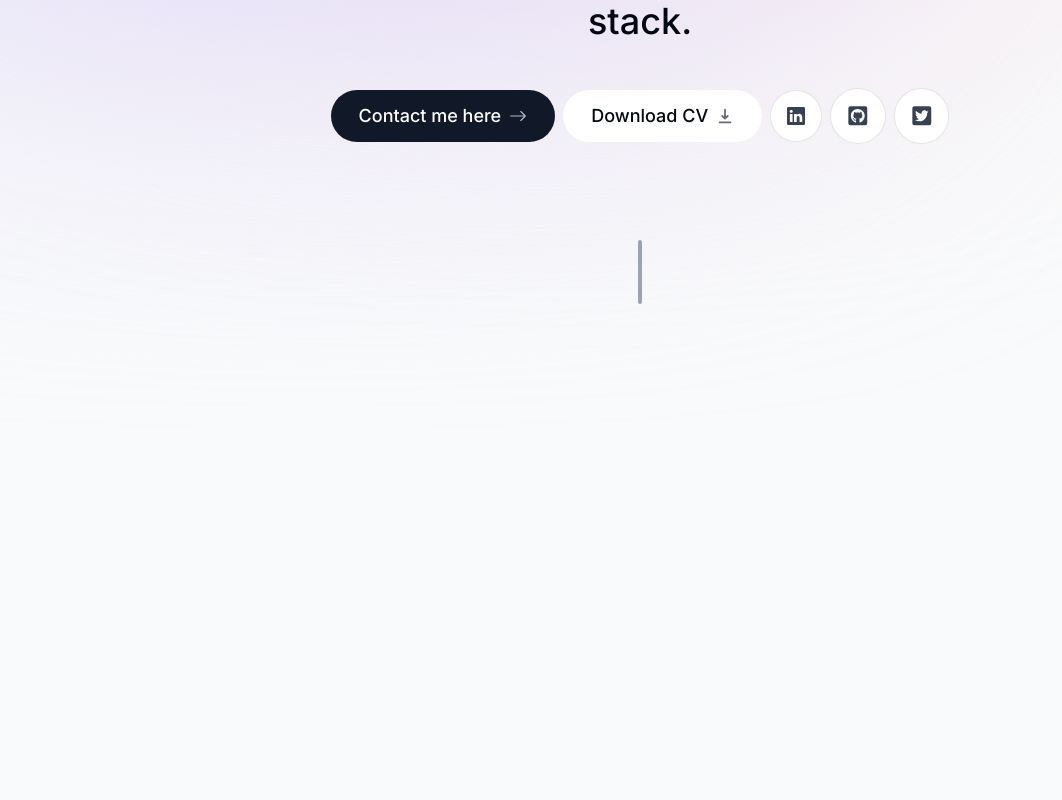
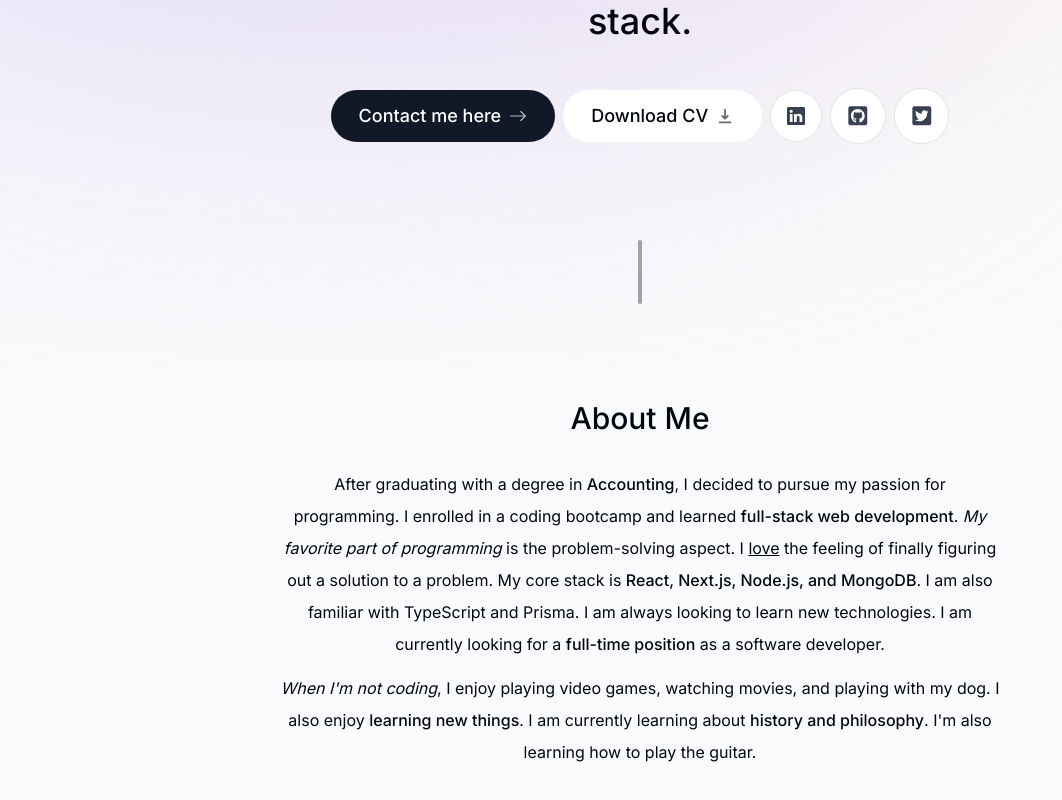
Before and after one commit to Dikshant441/Personal-Portfolio, a Next.js app: page / in a window 1280 px wide. Shown: the part 478-1278 px from the top of the page, without its empty margins (0-1062 px from the left). Built offline with nearby package versions, Linux system fonts and the light colour scheme.

Commit message:
create an About section

```diff
--- a/app/page.tsx
+++ b/app/page.tsx
@@ -1,3 +1,4 @@
+import About from "@/components/About";
 import Intro from "@/components/Intro";
 import SectionDivider from "@/components/Section-divider";
 
@@ -7,6 +8,7 @@
     <main className="flex flex-col items-center px-4">
       <Intro/>
       <SectionDivider/>
+      <About/>
 
     </main>
   )
--- /dev/null
+++ b/components/About.tsx
@@ -0,0 +1,45 @@
+"use client";
+
+import SectionHeading from "./Section-heading";
+import { motion } from "framer-motion";
+
+export default function About() {
+  return (
+    <motion.section
+      className="mb-28 max-w-[45rem] text-center leading-8 sm:mb-40 scroll-mt-28"
+      initial={{ opacity: 0, y: 100 }}
+      animate={{ opacity: 1, y: 0 }}
+      transition={{ delay: 0.175 }}
+    >
+
+      <SectionHeading>About me</SectionHeading>
+
+      <p className="mb-3">
+        After graduating with a degree in{" "}
+        <span className="font-medium">Accounting</span>, I decided to pursue my
+        passion for programming. I enrolled in a coding bootcamp and learned{" "}
+        <span className="font-medium">full-stack web development</span>.{" "}
+        <span className="italic">My favorite part of programming</span> is the
+        problem-solving aspect. I <span className="underline">love</span> the
+        feeling of finally figuring out a solution to a problem. My core stack
+        is{" "}
+        <span className="font-medium">
+          React, Next.js, Node.js, and MongoDB
+        </span>
+        . I am also familiar with TypeScript and Prisma. I am always looking to
+        learn new technologies. I am currently looking for a{" "}
+        <span className="font-medium">full-time position</span> as a software
+        developer.
+      </p>
+
+      <p>
+        <span className="italic">When I'm not coding</span>, I enjoy playing
+        video games, watching movies, and playing with my dog. I also enjoy{" "}
+        <span className="font-medium">learning new things</span>. I am currently
+        learning about{" "}
+        <span className="font-medium">history and philosophy</span>. I'm also
+        learning how to play the guitar.
+      </p>
+    </motion.section>
+  )
+}
--- a/components/Header.tsx
+++ b/components/Header.tsx
@@ -24,7 +24,7 @@
                         >
                             <Link
                                 className=
-                                "flex w-full items-center justify-center px-3 py-3 hover:text-purple-900 transition "
+                                "flex w-full items-center justify-center px-3 py-3 hover:text-purple-950 transition "
                                 href={link.hash}>{link.name}</Link>
                         </motion.li>
                     ))}
--- /dev/null
+++ b/components/Section-heading.tsx
@@ -0,0 +1,13 @@
+import React from "react";
+
+type SectionHeadingProp = {
+    children: React.ReactNode
+}
+
+export default function SectionHeading({ children }: SectionHeadingProp) {
+    return (
+        <h2 className="text-3xl font-medium capitalize mb-8 text-center">
+            {children}
+        </h2>
+    );
+}
```
